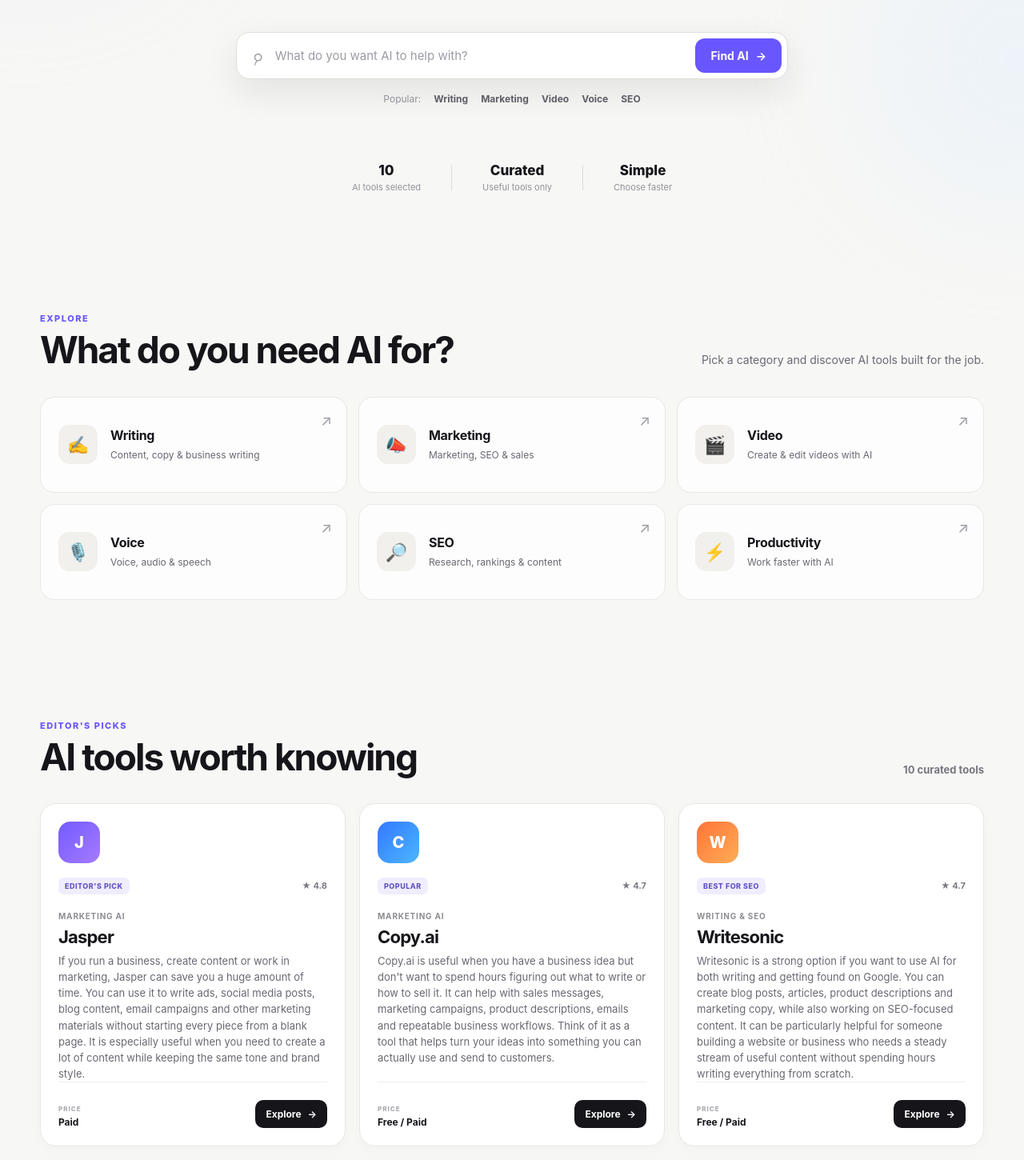
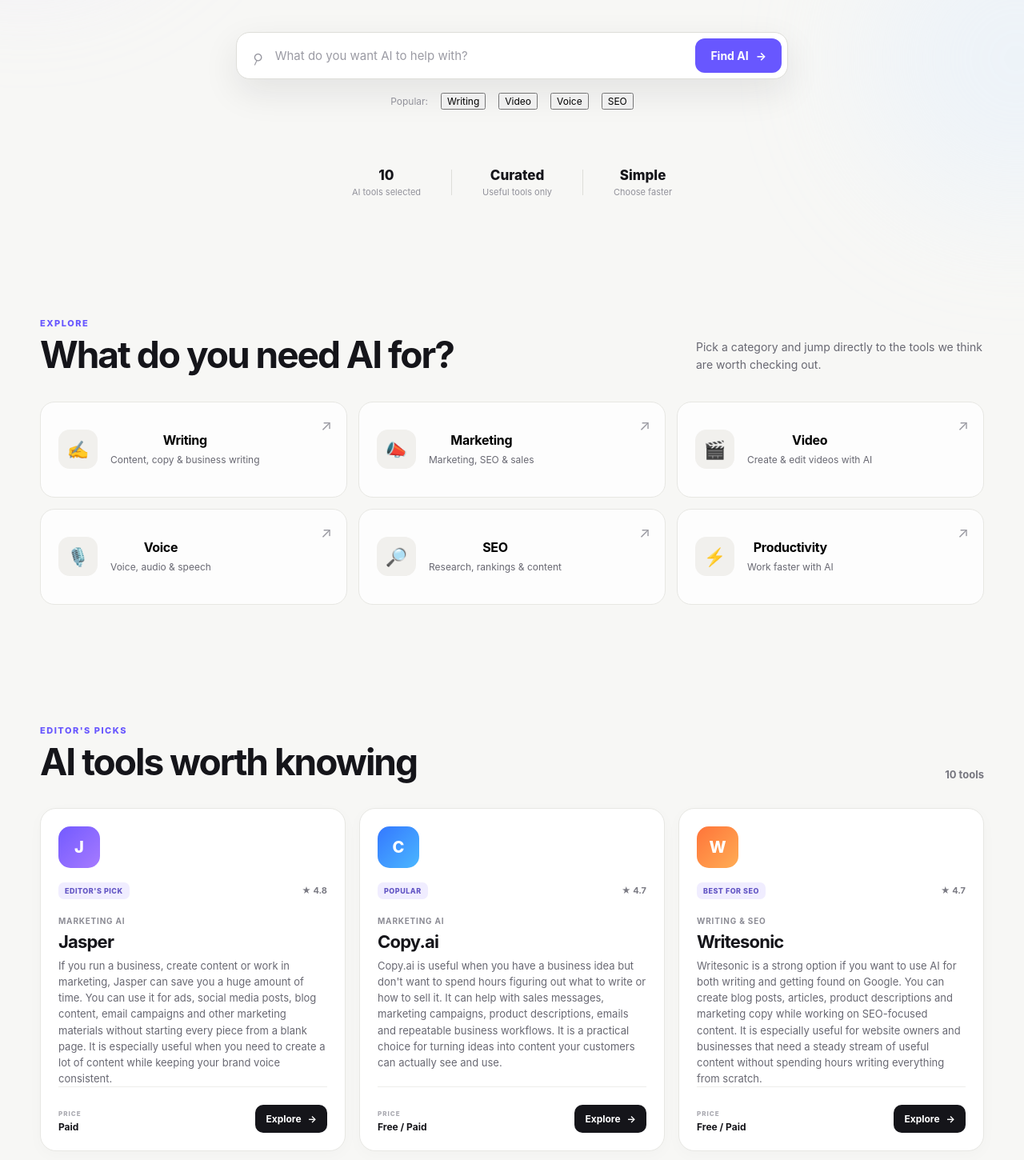
Before and after one commit to loktionovdaniel-wq/choismart, a React (Vite) app: page / in a window 1280 px wide. Shown: the part 567-2017 px from the top of the page at 80% size. Built offline with nearby package versions, Linux system fonts and the light colour scheme.

Commit message:
Update App.tsx

```diff
--- a/src/react-app/App.tsx
+++ b/src/react-app/App.tsx
@@ -1,6 +1,8 @@
 import "./index.css";
+import { useState } from "react";
 
 type Tool = {
+  id: string;
   name: string;
   category: string;
   description: string;
@@ -10,6 +12,7 @@ type Tool = {
   accent: string;
   badge?: string;
   affiliateUrl: string;
+  tags: string[];
 };
 
 const categories = [
@@ -17,165 +20,249 @@ const categories = [
     icon: "✍️",
     title: "Writing",
     description: "Content, copy & business writing",
+    tools: ["jasper", "writesonic"],
   },
   {
     icon: "📣",
     title: "Marketing",
     description: "Marketing, SEO & sales",
+    tools: ["jasper", "copy-ai"],
   },
   {
     icon: "🎬",
     title: "Video",
     description: "Create & edit videos with AI",
+    tools: ["heygen", "pictory", "descript"],
   },
   {
     icon: "🎙️",
     title: "Voice",
     description: "Voice, audio & speech",
+    tools: ["elevenlabs", "murf"],
   },
   {
     icon: "🔎",
     title: "SEO",
     description: "Research, rankings & content",
+    tools: ["writesonic", "surfer"],
   },
   {
     icon: "⚡",
     title: "Productivity",
     description: "Work faster with AI",
+    tools: ["clickup"],
   },
 ];
 
 const tools: Tool[] = [
   {
+    id: "jasper",
     name: "Jasper",
     category: "Marketing AI",
     description:
-      "If you run a business, create content or work in marketing, Jasper can save you a huge amount of time. You can use it to write ads, social media posts, blog content, email campaigns and other marketing materials without starting every piece from a blank page. It is especially useful when you need to create a lot of content while keeping the same tone and brand style.",
+      "If you run a business, create content or work in marketing, Jasper can save you a huge amount of time. You can use it for ads, social media posts, blog content, email campaigns and other marketing materials without starting every piece from a blank page. It is especially useful when you need to create a lot of content while keeping your brand voice consistent.",
     rating: "4.8",
     price: "Paid",
     icon: "J",
     accent: "violet",
     badge: "Editor's Pick",
     affiliateUrl: "YOUR_JASPER_AFFILIATE_LINK",
+    tags: ["writing", "marketing", "content", "ads", "business"],
   },
   {
+    id: "copy-ai",
     name: "Copy.ai",
     category: "Marketing AI",
     description:
-      "Copy.ai is useful when you have a business idea but don't want to spend hours figuring out what to write or how to sell it. It can help with sales messages, marketing campaigns, product descriptions, emails and repeatable business workflows. Think of it as a tool that helps turn your ideas into something you can actually use and send to customers.",
+      "Copy.ai is useful when you have a business idea but don't want to spend hours figuring out what to write or how to sell it. It can help with sales messages, marketing campaigns, product descriptions, emails and repeatable business workflows. It is a practical choice for turning ideas into content your customers can actually see and use.",
     rating: "4.7",
     price: "Free / Paid",
     icon: "C",
     accent: "blue",
     badge: "Popular",
     affiliateUrl: "YOUR_COPY_AI_AFFILIATE_LINK",
+    tags: ["marketing", "sales", "writing", "business", "content"],
   },
   {
+    id: "writesonic",
     name: "Writesonic",
     category: "Writing & SEO",
     description:
-      "Writesonic is a strong option if you want to use AI for both writing and getting found on Google. You can create blog posts, articles, product descriptions and marketing copy, while also working on SEO-focused content. It can be particularly helpful for someone building a website or business who needs a steady stream of useful content without spending hours writing everything from scratch.",
+      "Writesonic is a strong option if you want to use AI for both writing and getting found on Google. You can create blog posts, articles, product descriptions and marketing copy while working on SEO-focused content. It is especially useful for website owners and businesses that need a steady stream of useful content without spending hours writing everything from scratch.",
     rating: "4.7",
     price: "Free / Paid",
     icon: "W",
     accent: "orange",
     badge: "Best for SEO",
     affiliateUrl: "YOUR_WRITESONIC_AFFILIATE_LINK",
+    tags: ["writing", "seo", "blog", "content", "google", "marketing"],
   },
   {
+    id: "surfer",
     name: "Surfer",
     category: "SEO AI",
     description:
-      "If you have a website and want more people to find it through Google, Surfer is worth knowing about. It helps you understand what successful pages are doing and gives you guidance on how to improve your own content. Instead of guessing which keywords to use or how much to write, you get practical SEO recommendations that can make your content more competitive.",
+      "If you have a website and want more people to find it through Google, Surfer is worth knowing about. It helps you understand what successful pages are doing and gives you practical guidance for improving your own content. Instead of guessing which keywords to use or how to structure an article, you get clear SEO recommendations.",
     rating: "4.8",
     price: "Paid",
     icon: "S",
     accent: "green",
     badge: "SEO Pick",
     affiliateUrl: "YOUR_SURFER_AFFILIATE_LINK",
+    tags: ["seo", "google", "website", "keywords", "content"],
   },
   {
+    id: "elevenlabs",
     name: "ElevenLabs",
     category: "Voice AI",
     description:
-      "ElevenLabs is for people who want realistic voice without needing to record everything themselves. You can turn written text into natural-sounding speech for videos, presentations, social media, educational content and more. It is especially interesting for creators because you can experiment with different voices and languages while producing narration much faster than traditional recording.",
+      "ElevenLabs is for people who want realistic AI voices without recording everything themselves. You can turn written text into natural-sounding speech for videos, presentations, social media, educational content and more. It is especially interesting for creators because you can experiment with different voices and languages while producing narration much faster.",
     rating: "4.9",
     price: "Free / Paid",
     icon: "11",
     accent: "dark",
     badge: "Top Voice AI",
     affiliateUrl: "YOUR_ELEVENLABS_AFFILIATE_LINK",
+    tags: ["voice", "audio", "speech", "youtube", "narration", "creator"],
   },
   {
+    id: "heygen",
     name: "HeyGen",
     category: "Video AI",
     description:
-      "Want to make professional-looking videos without standing in front of a camera every time? HeyGen lets you create videos using AI avatars and voices. It can be useful for presentations, marketing, training, product explanations and social media content. For a small business or creator, this can make video production feel much less complicated and expensive.",
+      "Want to make professional-looking videos without standing in front of a camera every time? HeyGen lets you create videos using AI avatars and voices. It can be useful for presentations, marketing, training, product explanations and social media content. For a small business or creator, this can make video production much easier.",
     rating: "4.8",
     price: "Free / Paid",
     icon: "H",
     accent: "purple",
     badge: "Video Pick",
     affiliateUrl: "YOUR_HEYGEN_AFFILIATE_LINK",
+    tags: ["video", "avatar", "marketing", "presentation", "creator"],
   },
   {
+    id: "pictory",
     name: "Pictory",
     category: "Video AI",
     description:
-      "Pictory is a great option if you already have ideas, articles or scripts but want to turn them into videos. You can start with written content and use AI to help build a video around it. That makes it useful for YouTube, social media, marketing and educational content, especially when you want to create more videos without learning complicated editing software.",
+      "Pictory is a great option if you already have ideas, articles or scripts but want to turn them into videos. You can start with written content and use AI to help build a video around it. That makes it useful for YouTube, social media, marketing and educational content when you want to create more videos without learning complicated editing software.",
     rating: "4.6",
     price: "Paid",
     icon: "P",
     accent: "red",
     affiliateUrl: "YOUR_PICTORY_AFFILIATE_LINK",
+    tags: ["video", "youtube", "content", "social media", "editing"],
   },
   {
+    id: "descript",
     name: "Descript",
     category: "Video & Audio",
     description:
-      "Descript changes the way you edit video and audio. Instead of spending hours moving clips around a traditional timeline, you can work with a transcript almost like you're editing a document. Remove words from the transcript and the corresponding part of the video can be removed too. It's especially useful for podcasts, YouTube videos, interviews and creators who want to edit faster.",
+      "Descript changes the way you edit video and audio. Instead of spending hours moving clips around a traditional timeline, you can work with a transcript almost like editing a document. Remove words from the transcript and the corresponding part of the video can be removed too. It is especially useful for podcasts, YouTube videos and interviews.",
     rating: "4.7",
     price: "Free / Paid",
     icon: "D",
     accent: "pink",
     badge: "Creator Pick",
     affiliateUrl: "YOUR_DESCRIPT_AFFILIATE_LINK",
+    tags: ["video", "audio", "podcast", "youtube", "editing", "creator"],
   },
   {
+    id: "murf",
     name: "Murf",
     category: "Voice AI",
     description:
-      "Murf is designed for creating professional voiceovers without hiring a voice actor or recording yourself. You can use it for presentations, advertisements, training videos, YouTube content and other projects where clear narration matters. If you have a script ready but need a convincing voice to bring it to life, Murf can make that part of the process much easier.",
+      "Murf is designed for creating professional voiceovers without hiring a voice actor or recording yourself. You can use it for presentations, advertisements, training videos, YouTube content and other projects where clear narration matters. If you have a script ready but need a convincing voice to bring it to life, Murf can make that process much easier.",
     rating: "4.7",
     price: "Free / Paid",
     icon: "M",
     accent: "teal",
     affiliateUrl: "YOUR_MURF_AFFILIATE_LINK",
+    tags: ["voice", "voiceover", "audio", "presentation", "youtube"],
   },
   {
+    id: "clickup",
     name: "ClickUp",
     category: "Productivity AI",
     description:
-      "ClickUp is useful when your work, projects and tasks start getting scattered across different places. Its AI features can help you organize information, summarize work, write content and move projects forward. Whether you're working alone or with a team, it can bring tasks, notes, projects and deadlines together so you spend less time organizing your work and more time actually doing it.",
+      "ClickUp is useful when your work, projects and tasks start getting scattered across different places. Its AI features can help you organize information, summarize work, write content and move projects forward. Whether you work alone or with a team, it can bring tasks, notes, projects and deadlines together so you spend less time organizing and more time actually working.",
     rating: "4.8",
     price: "Free / Paid",
     icon: "✓",
     accent: "indigo",
     badge: "Productivity Pick",
     affiliateUrl: "YOUR_CLICKUP_AFFILIATE_LINK",
+    tags: ["productivity", "tasks", "projects", "business", "work", "team"],
   },
 ];
 
+function scrollToTool(id: string) {
+  setTimeout(() => {
+    const element = document.getElementById(`tool-${id}`);
+
+    if (element) {
+      element.scrollIntoView({
+        behavior: "smooth",
+        block: "center",
+      });
+
+      element.classList.add("tool-highlight");
+
+      setTimeout(() => {
+        element.classList.remove("tool-highlight");
+      }, 1600);
+    }
+  }, 50);
+}
+
 function App() {
-  const openTool = (url: string) => {
-    if (!url || url.startsWith("YOUR_")) {
+  const [search, setSearch] = useState("");
+
+  const filteredTools = tools.filter((tool) => {
+    const query = search.toLowerCase().trim();
+
+    if (!query) return true;
+
+    return (
+      tool.name.toLowerCase().includes(query) ||
+      tool.category.toLowerCase().includes(query) ||
+      tool.description.toLowerCase().includes(query) ||
+      tool.tags.some((tag) => tag.includes(query))
+    );
+  });
+
+  const openTool = (tool: Tool) => {
+    if (!tool.affiliateUrl || tool.affiliateUrl.startsWith("YOUR_")) {
       window.alert(
-        "This partner link has not been connected yet. We are adding the affiliate link soon."
+        `${tool.name} partner link has not been connected yet.`
       );
       return;
     }
 
-    window.open(url, "_blank", "noopener,noreferrer");
+    window.open(
+      tool.affiliateUrl,
+      "_blank",
+      "noopener,noreferrer"
+    );
+  };
+
+  const handleSearch = () => {
+    if (!search.trim()) {
+      document
+        .getElementById("popular")
+        ?.scrollIntoView({ behavior: "smooth" });
+
+      return;
+    }
+
+    if (filteredTools.length === 0) {
+      window.alert(
+        "We couldn't find an exact match. Try writing something like video, writing, SEO or voice."
+      );
+
+      return;
+    }
+
+    scrollToTool(filteredTools[0].id);
   };
 
   return (
@@ -187,6 +274,7 @@ function App() {
         <div className="nav-inner">
           <a className="brand" href="#">
             <span className="brand-mark">C</span>
+
             <span>
               Choi<span className="brand-highlight">Smart</span>
             </span>
@@ -220,8 +308,8 @@ function App() {
             </h1>
 
             <p className="hero-description">
-              Thousands of AI tools exist. ChoiSmart helps you find the right
-              ones for your work, creativity and everyday life.
+              Thousands of AI tools exist. ChoiSmart helps you find
+              the right ones for your work, creativity and everyday life.
             </p>
 
             <div className="hero-search">
@@ -229,17 +317,18 @@ function App() {
 
               <input
                 type="text"
+                value={search}
+                onChange={(event) => setSearch(event.target.value)}
+                onKeyDown={(event) => {
+                  if (event.key === "Enter") {
+                    handleSearch();
+                  }
+                }}
                 placeholder="What do you want AI to help with?"
                 aria-label="Search for an AI tool"
               />
 
-              <button
-                onClick={() =>
-                  document
-                    .getElementById("popular")
-                    ?.scrollIntoView({ behavior: "smooth" })
-                }
-              >
+              <button onClick={handleSearch}>
                 Find AI
                 <span>→</span>
               </button>
@@ -247,11 +336,30 @@ function App() {
 
             <div className="popular-searches">
               <span>Popular:</span>
-              <a href="#popular">Writing</a>
-              <a href="#popular">Marketing</a>
-              <a href="#popular">Video</a>
-              <a href="#popular">Voice</a>
-              <a href="#popular">SEO</a>
+
+              <button
+                onClick={() => scrollToTool("jasper")}
+              >
+                Writing
+              </button>
+
+              <button
+                onClick={() => scrollToTool("heygen")}
+              >
+                Video
+              </button>
+
+              <button
+                onClick={() => scrollToTool("elevenlabs")}
+              >
+                Voice
+              </button>
+
+              <button
+                onClick={() => scrollToTool("surfer")}
+              >
+                SEO
+              </button>
             </div>
           </div>
 
@@ -285,18 +393,23 @@ function App() {
             </div>
 
             <p>
-              Pick a category and discover AI tools built for the job.
+              Pick a category and jump directly to the tools
+              we think are worth checking out.
             </p>
           </div>
 
           <div className="category-grid">
             {categories.map((category) => (
-              <a
+              <button
                 className="category-card"
-                href="#popular"
                 key={category.title}
+                onClick={() => {
+                  scrollToTool(category.tools[0]);
+                }}
               >
-                <div className="category-icon">{category.icon}</div>
+                <div className="category-icon">
+                  {category.icon}
+                </div>
 
                 <div className="category-copy">
                   <h3>{category.title}</h3>
@@ -304,7 +417,7 @@ function App() {
                 </div>
 
                 <span className="category-arrow">↗</span>
-              </a>
+              </button>
             ))}
           </div>
         </section>
@@ -312,25 +425,52 @@ function App() {
         <section className="section tools-section" id="popular">
           <div className="section-header">
             <div>
-              <span className="section-kicker">EDITOR'S PICKS</span>
+              <span className="section-kicker">
+                EDITOR'S PICKS
+              </span>
+
               <h2>AI tools worth knowing</h2>
             </div>
 
             <span className="text-link">
-              10 curated tools
+              {filteredTools.length} tools
             </span>
           </div>
 
+          {filteredTools.length === 0 ? (
+            <div
+              style={{
+                textAlign: "center",
+                padding: "60px 20px",
+                color: "#777b85",
+              }}
+            >
+              <h3>No AI tools found</h3>
+
+              <p>
+                Try searching for video, writing, voice,
+                SEO, marketing or productivity.
+              </p>
+            </div>
+          ) : (
             <div className="tools-grid">
-            {tools.map((tool) => (
-              <article className="tool-card" key={tool.name}>
-                <div className={`tool-logo ${tool.accent}`}>
+              {filteredTools.map((tool) => (
+                <article
+                  className="tool-card"
+                  id={`tool-${tool.id}`}
+                  key={tool.id}
+                >
+                  <div
+                    className={`tool-logo ${tool.accent}`}
+                  >
                     {tool.icon}
                   </div>
 
                   <div className="tool-top">
                     {tool.badge && (
-                    <span className="tool-badge">{tool.badge}</span>
+                      <span className="tool-badge">
+                        {tool.badge}
+                      </span>
                     )}
 
                     <span className="rating">
@@ -350,20 +490,25 @@ function App() {
 
                   <div className="tool-bottom">
                     <div>
-                    <span className="small-label">PRICE</span>
+                      <span className="small-label">
+                        PRICE
+                      </span>
+
                       <strong>{tool.price}</strong>
                     </div>
 
                     <button
                       className="tool-button"
-                    onClick={() => openTool(tool.affiliateUrl)}
+                      onClick={() => openTool(tool)}
                     >
-                    Explore <span>→</span>
+                      Explore
+                      <span>→</span>
                     </button>
                   </div>
                 </article>
               ))}
             </div>
+          )}
         </section>
 
         <section className="finder-section">
@@ -379,19 +524,22 @@ function App() {
             </h2>
 
             <p>
-              We are building a simple AI finder that will help you discover
-              the best tool for your specific goal.
+              Not sure where to start? Tell us what you're
+              trying to accomplish and explore the AI tools
+              that make the most sense for you.
             </p>
 
             <button
               className="finder-button"
               onClick={() =>
                 document
-                  .getElementById("popular")
-                  ?.scrollIntoView({ behavior: "smooth" })
+                  .getElementById("categories")
+                  ?.scrollIntoView({
+                    behavior: "smooth",
+                  })
               }
             >
-              Explore AI tools
+              Find my AI
               <span>→</span>
             </button>
           </div>
@@ -435,8 +583,8 @@ function App() {
               <h3>Less noise</h3>
 
               <p>
-                No endless lists of random AI products. We focus on tools
-                that solve real problems.
+                No endless lists of random AI products.
+                We focus on tools that solve real problems.
               </p>
             </div>
 
@@ -446,8 +594,8 @@ function App() {
               <h3>Clear choices</h3>
 
               <p>
-                See what each tool does, who it is for and whether it fits
-                your needs.
+                See what each tool does, who it is for and
+                whether it fits your needs.
               </p>
             </div>
 
@@ -457,7 +605,8 @@ function App() {
               <h3>Choose smarter</h3>
 
               <p>
-                Spend less time searching and more time actually using AI.
+                Spend less time searching and more time
+                actually using AI.
               </p>
             </div>
           </div>
@@ -471,7 +620,9 @@ function App() {
               <span className="brand-mark">C</span>
 
               <span>
-                Choi<span className="brand-highlight">Smart</span>
+                Choi<span className="brand-highlight">
+                  Smart
+                </span>
               </span>
             </a>
 
```
Lines whose indentation alone changed are shown as unchanged.
